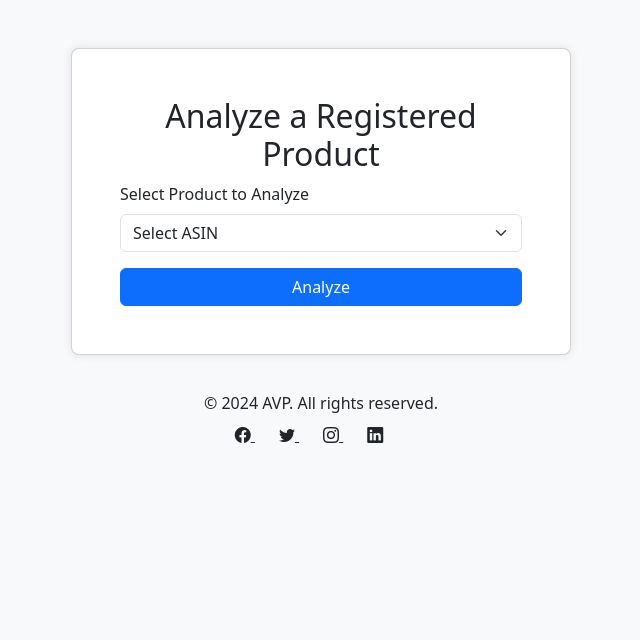
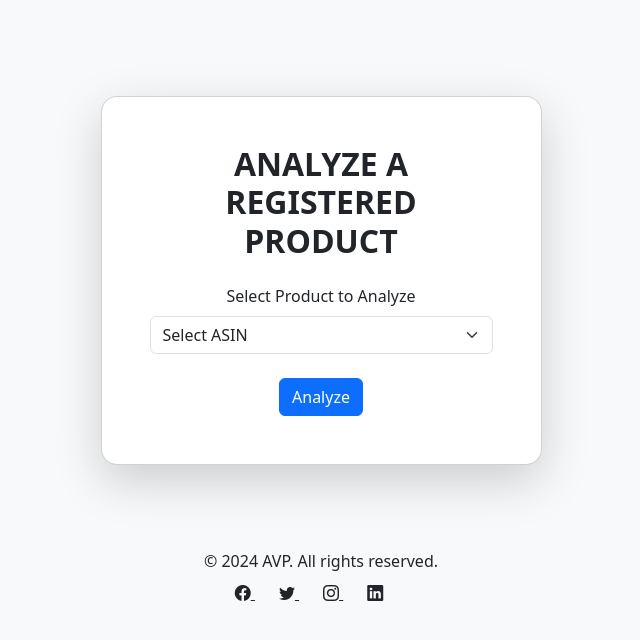
Before and after one commit to DRK-20/Amazon-Vendor-Performance, a Django app: page /analysis/analyze/ in a window 1280 px wide. Shown: the part 66-706 px from the top of the page, without its empty margins (319-959 px from the left). Run offline with Django 4.2, Linux system fonts and the light colour scheme; a user stored in the database is signed in; data comes from the database, SQL or seed files in the repository; both versions use the stored data as it was after the commit.

Commit message:
front end touch ups

```diff
--- a/analysis_genai/templates/analysis_genai/analyze_product.html
+++ b/analysis_genai/templates/analysis_genai/analyze_product.html
@@ -3,20 +3,18 @@
 {% block title %}Analyze Product{% endblock %}
 
 {% block content %}
-<div class="card form-container">
-    <div class="card-body">
-        <h2 class="card-title text-center">Analyze a Registered Product</h2>
+<section class="vh-50" style="background-color: #f8f9fa;">
+    <div class="container py-5 h-100">
+        <div class="row d-flex justify-content-center align-items-center h-100">
+            <div class="col-12 col-md-8 col-lg-6 col-xl-5">
+                <div class="card shadow-lg" style="border-radius: 1rem;">
+                    <div class="card-body p-5 text-center">
+                        <h2 class="fw-bold mb-4 text-uppercase">Analyze a Registered Product</h2>
                         <form method="post" action="{% url 'analyze_product' %}">
                             {% csrf_token %}
-            {% if messages %}
-                {% for message in messages %}
-                    <div class="alert {% if 'error' in message.tags %}alert-danger{% elif 'info' in message.tags %}alert-info{% else %}alert-success{% endif %}">
-                        {{ message }}
-                    </div>
-                {% endfor %}
-            {% endif %}
-            <div class="mb-3">
-                <label for="asin" class="form-label">Select Product to Analyze</label>
+
+                            <div class="form-outline mb-4">
+                                <label class="form-label" for="asin">Select Product to Analyze</label>
                                 <select name="asin" id="asin" class="form-select" required>
                                     <option value="" disabled selected>Select ASIN</option>
                                     {% for product in user.registered_products.all %}
@@ -24,10 +22,15 @@
                                     {% endfor %}
                                 </select>
                             </div>
-            <button type="submit" class="btn btn-primary w-100">Analyze</button>
+
+                            <button type="submit" class="btn btn-primary btn-block">Analyze</button>
                         </form>
                     </div>
                 </div>
+            </div>
+        </div>
+    </div>
+</section>
 {% block extra_css %}
 <style>
     .card {
--- a/landing/views.py
+++ b/landing/views.py
@@ -1,7 +1,4 @@
 from django.shortcuts import render
 
 def landing_page(request):
-    """
-    Render the landing page for users who are not logged in.
-    """
     return render(request, 'landing/landing_page.html')
--- a/registrations/models.py
+++ b/registrations/models.py
@@ -3,7 +3,7 @@ from django.contrib.auth.models import User
 
 class RegisteredProduct(models.Model):
     user = models.ForeignKey(User, on_delete=models.CASCADE, related_name='registered_products')
-    asin = models.CharField(max_length=20, unique=True)  # Enforce uniqueness
+    asin = models.CharField(max_length=20, unique=True)
     product_name = models.CharField(max_length=255)
     average_rating = models.CharField(max_length=10, null=True, blank=True)
     rating_breakdown = models.JSONField(null=True, blank=True)
--- a/templates/base.html
+++ b/templates/base.html
@@ -10,7 +10,6 @@
     <link rel="stylesheet" href="https://cdn.jsdelivr.net/npm/bootstrap-icons@1.10.5/font/bootstrap-icons.css">
     <link href="https://unpkg.com/aos@2.3.4/dist/aos.css" rel="stylesheet">
     <link rel="stylesheet" href="{% static 'css/styles.css' %}">
-    <link rel="stylesheet" href="{% static 'landing/css/custom.css' %}">
     <style>
         .navbar-nav .nav-item {
             margin-left: 15px;
@@ -30,7 +29,6 @@
     </style>
     <script src="{% static 'js/scripts.js' %}" defer></script>
     <script src="{% static 'js/custom.js' %}" defer></script>
-    <link rel="stylesheet" href="{% static 'landing/css/custom.css' %}">
 </head>
 
 <body>
```
Also changed, not shown: db.sqlite3. Lines whose indentation alone changed are shown as unchanged.
